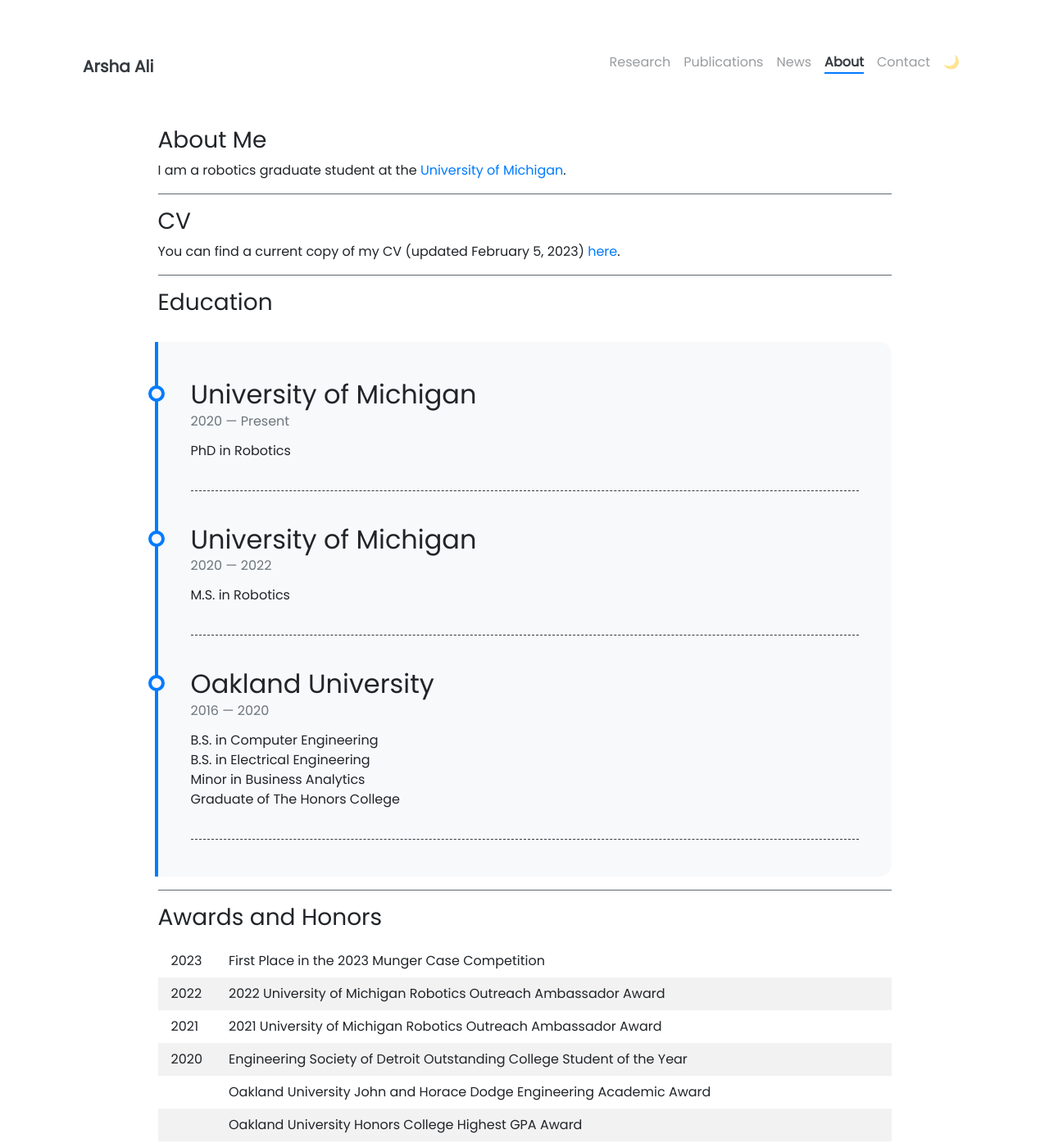
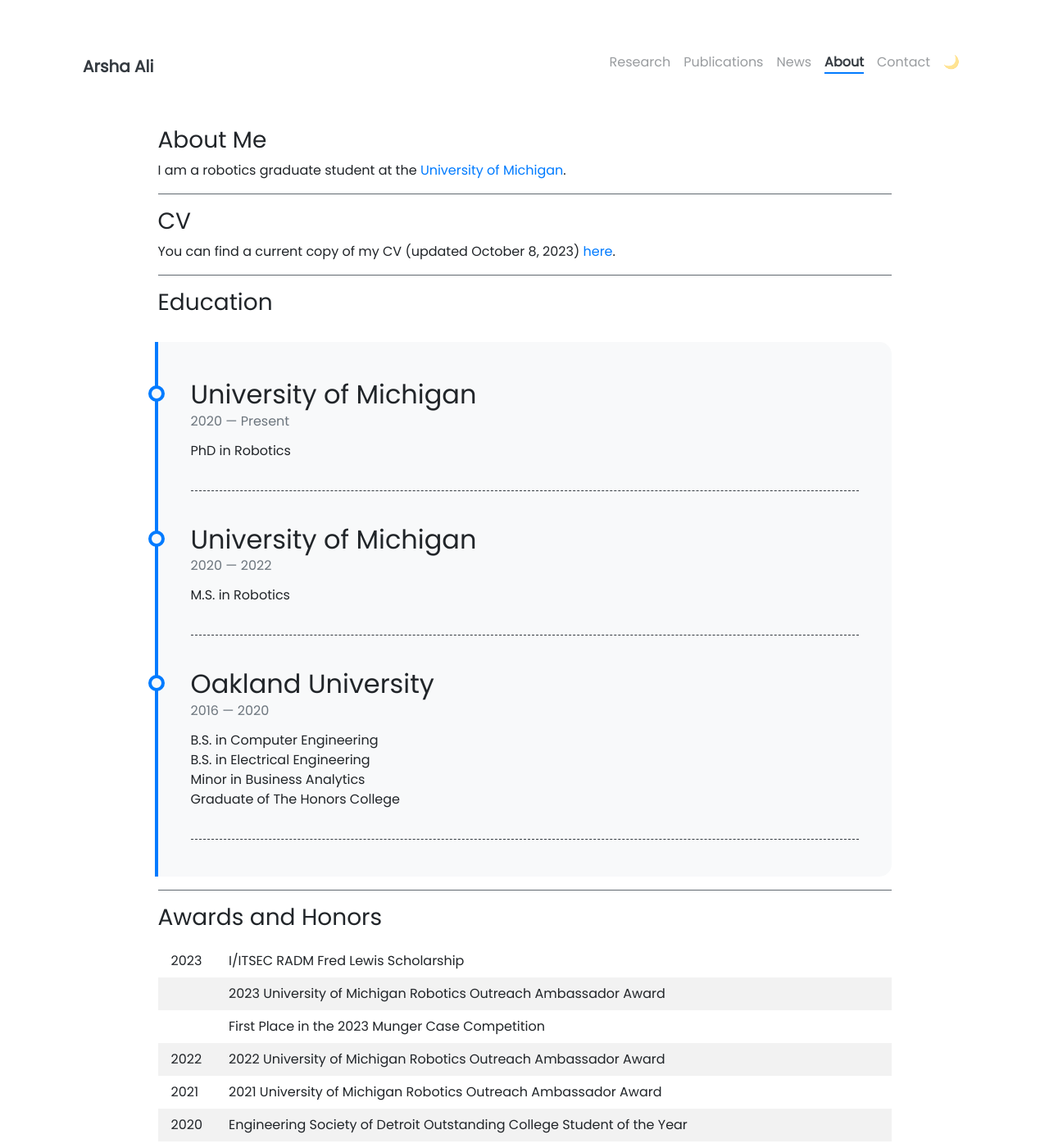
Before and after one commit to arshaali/arshaali.github.io, a Jekyll site: the page built from pages/about.md, in a window 1280 px wide and 1400 px high. Shown: the whole window at 82% size. Built offline with Jekyll 4.4.1, drawn with Linux system fonts in a browser that asks for light colours; nearby versions of some CDN libraries.

Commit message:
Update about.md

```diff
--- a/pages/about.md
+++ b/pages/about.md
@@ -13,7 +13,7 @@ I am a robotics graduate student at the [University of Michigan](https://umich.e
 
 ### CV
 
-You can find a current copy of my CV (updated February 5, 2023) [here](https://drive.google.com/file/d/1aO64bDel2IONKpRp77rX-IbLuDq3IlnQ/view?usp=sharing).
+You can find a current copy of my CV (updated October 8, 2023) [here](https://drive.google.com/file/d/1aO64bDel2IONKpRp77rX-IbLuDq3IlnQ/view?usp=sharing).
 
 ---
 
@@ -46,7 +46,9 @@ td, th {
 }
 </style>
 
-2023       | First Place in the 2023 Munger Case Competition
+2023       | I/ITSEC RADM Fred Lewis Scholarship
+           | 2023 University of Michigan Robotics Outreach Ambassador Award
+           | First Place in the 2023 Munger Case Competition
 2022       | 2022 University of Michigan Robotics Outreach Ambassador Award
 2021       | 2021 University of Michigan Robotics Outreach Ambassador Award
 2020       | Engineering Society of Detroit Outstanding College Student of the Year
```
